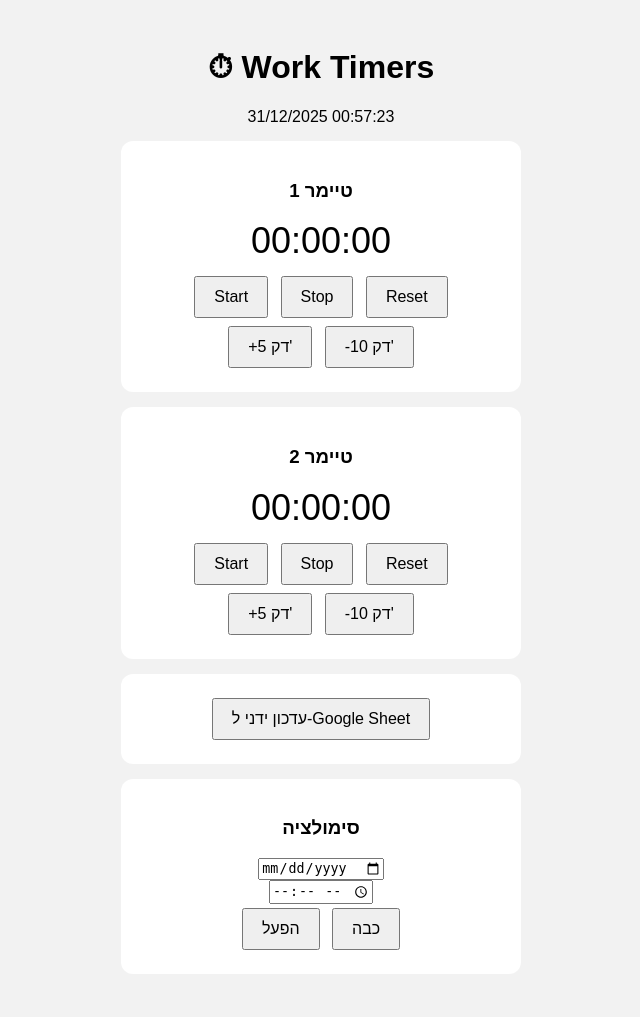
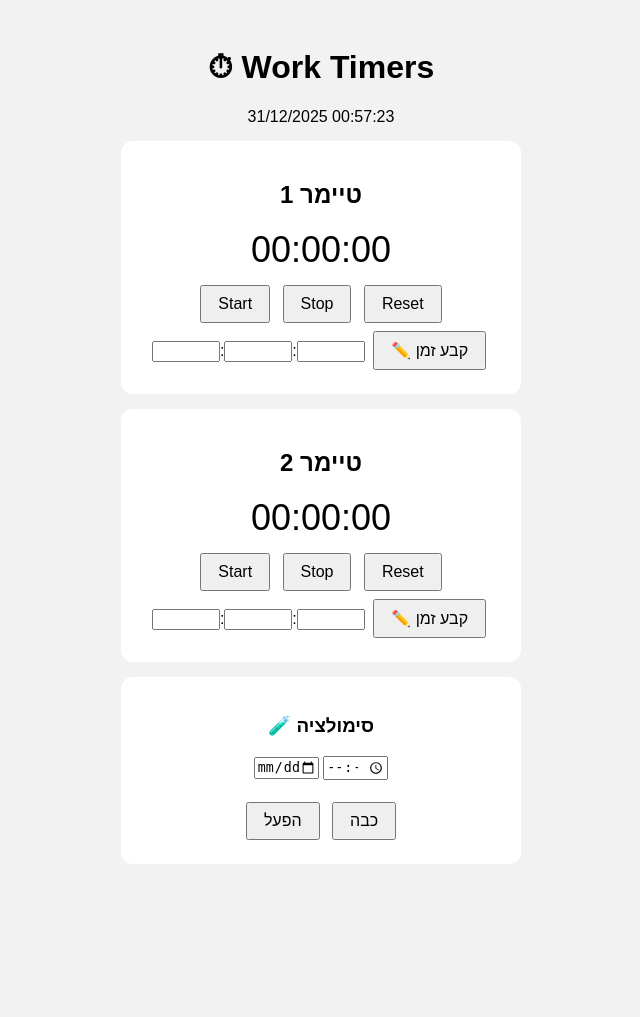
Before and after one commit to matanexcell-lab/work-timers, a Flask app: page / in a window 1280 px wide. Shown: the whole page, without its empty margins (319-959 px from the left). After the commit the page ends 864 px from the top, so only its background shows below. Run offline with Flask 3, Linux system fonts and the light colour scheme; data comes from the database, SQL or seed files in the repository.

Commit message:
Update index.html

```diff
--- a/app/templates/index.html
+++ b/app/templates/index.html
@@ -4,46 +4,43 @@
 <meta charset="UTF-8">
 <title>Work Timers</title>
 <style>
-body { font-family: Arial; text-align:center; background:#f2f2f2; padding:20px }
+body { font-family: Arial; background:#f2f2f2; text-align:center; padding:20px }
 .card { background:white; padding:20px; margin:15px auto; max-width:360px; border-radius:12px }
 .timer { font-size:36px; margin:10px }
-button { font-size:16px; margin:4px; padding:10px 18px }
+button { font-size:16px; padding:8px 16px; margin:4px }
+input { width:60px }
 .sim { color:red }
 </style>
 </head>
 <body>
 
 <h1>⏱ Work Timers</h1>
-<div id="now"></div>
+<div id="now" class="">טוען...</div>
 
 <div class="card">
-  <h3>טיימר 1</h3>
+<h2>טיימר 1</h2>
 <div class="timer" id="t1">00:00:00</div>
 <button onclick="start(1)">Start</button>
 <button onclick="stop(1)">Stop</button>
 <button onclick="resetT(1)">Reset</button><br>
-  <button onclick="adj(1,300)">+5 דק'</button>
-  <button onclick="adj(1,-600)">-10 דק'</button>
+<input id="h1">:<input id="m1">:<input id="s1">
+<button onclick="setT(1)">✏️ קבע זמן</button>
 </div>
 
 <div class="card">
-  <h3>טיימר 2</h3>
+<h2>טיימר 2</h2>
 <div class="timer" id="t2">00:00:00</div>
 <button onclick="start(2)">Start</button>
 <button onclick="stop(2)">Stop</button>
 <button onclick="resetT(2)">Reset</button><br>
-  <button onclick="adj(2,300)">+5 דק'</button>
-  <button onclick="adj(2,-600)">-10 דק'</button>
+<input id="h2">:<input id="m2">:<input id="s2">
+<button onclick="setT(2)">✏️ קבע זמן</button>
 </div>
 
 <div class="card">
-  <button onclick="logNow()">עדכון ידני ל-Google Sheet</button>
-</div>
-
-<div class="card">
-  <h3>סימולציה</h3>
-  <input type="date" id="d"><br>
-  <input type="time" id="t"><br>
+<h3>🧪 סימולציה</h3>
+<input type="date" id="sd">
+<input type="time" id="st"><br><br>
 <button onclick="simStart()">הפעל</button>
 <button onclick="simStop()">כבה</button>
 </div>
@@ -52,24 +49,38 @@ button { font-size:16px; margin:4px; padding:10px 18px }
 async function refresh(){
   const r = await fetch("/api/status");
   const d = await r.json();
-  document.getElementById("now").innerHTML =
-    d.now_str + (d.simulation ? " <span class='sim'>(סימולציה)</span>" : "");
+  document.getElementById("now").innerText =
+    d.now_str + (d.simulation ? " (סימולציה)" : "");
+  document.getElementById("now").className = d.simulation ? "sim" : "";
   document.getElementById("t1").innerText = d.timers[0];
   document.getElementById("t2").innerText = d.timers[1];
 }
 setInterval(refresh,1000); refresh();
 
-const p=(u,o={})=>fetch(u,{method:"POST",headers:{'Content-Type':'application/json'},...o});
+function start(i){ fetch(`/api/timer/${i}/start`,{method:"POST"}) }
+function stop(i){ fetch(`/api/timer/${i}/stop`,{method:"POST"}) }
+function resetT(i){ fetch(`/api/timer/${i}/reset`,{method:"POST"}) }
 
-function start(i){p(`/api/timer/${i}/start`)}
-function stop(i){p(`/api/timer/${i}/stop`)}
-function resetT(i){p(`/api/timer/${i}/reset`)}
-function adj(i,s){p(`/api/timer/${i}/adjust`,{body:JSON.stringify({delta:s})})}
-function logNow(){p(`/api/log-now`).then(()=>alert("עודכן"))}
+function setT(i){
+  const h = +document.getElementById(`h${i}`).value||0;
+  const m = +document.getElementById(`m${i}`).value||0;
+  const s = +document.getElementById(`s${i}`).value||0;
+  fetch(`/api/timer/${i}/set`,{
+    method:"POST",
+    headers:{"Content-Type":"application/json"},
+    body:JSON.stringify({seconds:h*3600+m*60+s})
+  });
+}
+
 function simStart(){
-  p(`/api/sim/start`,{body:JSON.stringify({datetime:`${d.value} ${t.value}`})})
+  fetch("/api/sim/start",{
+    method:"POST",
+    headers:{"Content-Type":"application/json"},
+    body:JSON.stringify({datetime:sd.value+" "+st.value})
+  });
 }
-function simStop(){p(`/api/sim/stop`)}
+function simStop(){ fetch("/api/sim/stop",{method:"POST"}) }
 </script>
+
 </body>
 </html>
```
Lines whose indentation alone changed are shown as unchanged.
